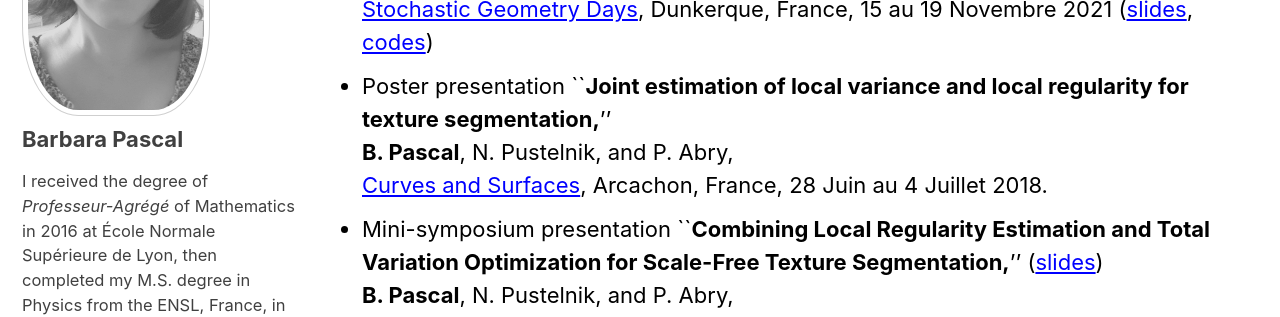
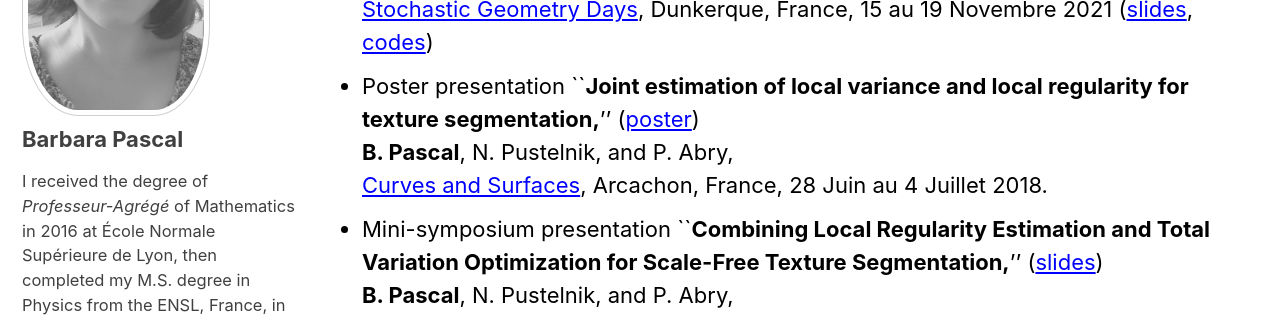
Before and after one commit to bpascal-fr/bpascal-fr.github.io, a Jekyll site: the page built from _pages/invitations.md, in a window 1280 px wide and 900 px high. Shown: the part 305-622 px from the top of the window. Built offline with Jekyll 4.4.1, drawn with Linux system fonts in a browser that asks for light colours; cached includes are drawn as plain includes; nearby versions of some CDN libraries; some web fonts are replaced.

Commit message:
invited semainars

```diff
--- a/_pages/invitations.md
+++ b/_pages/invitations.md
@@ -11,7 +11,7 @@ title: "Invited talks"
 * Mini-course `**Point processes and spatial statistics in time-frequency analysis**'
 [Stochastic Geometry Days](https://www.mathconf.org/sgd2021), Dunkerque, France, 15 au 19 Novembre 2021
 ([slides](../assets/pdfs/SP-and-GAF_B-Pascal.pdf), [codes](https://github.com/bpascal-fr/GeoSto-PP-for-TF))
-* Poster presentation ``**Joint estimation of local variance and local regularity for texture segmentation,**''
+* Poster presentation ``**Joint estimation of local variance and local regularity for texture segmentation,**'' ([poster](../assets/pdfs/CS18.pdf))
 **B. Pascal**, N. Pustelnik, and P. Abry,
  [Curves and Surfaces](https://cs2018.sciencesconf.org/), Arcachon, France, 28 Juin au 4 Juillet 2018.
 * Mini-symposium presentation ``**Combining Local Regularity Estimation and Total Variation Optimization for Scale-Free Texture Segmentation,**'' ([slides](../assets/pdfs/siam2018.pdf))
```
Also changed, not shown: 1 other file.
